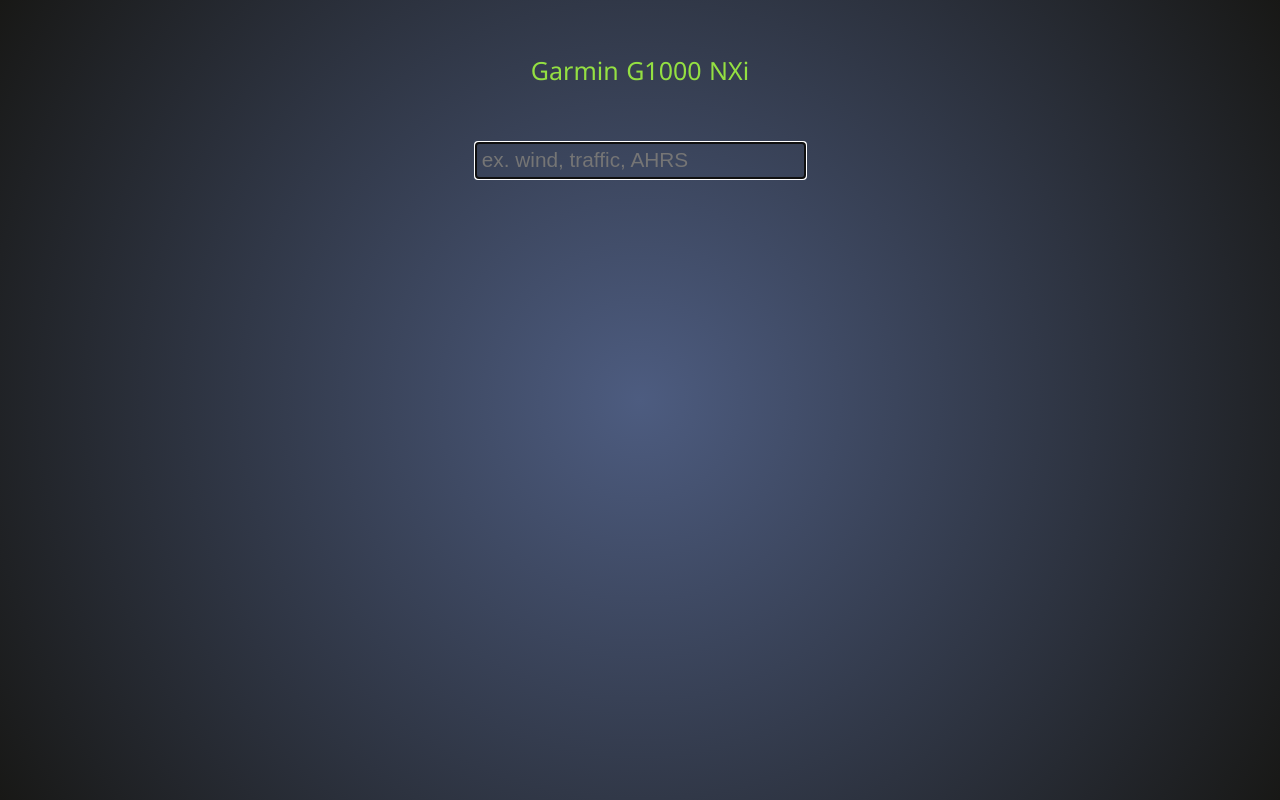
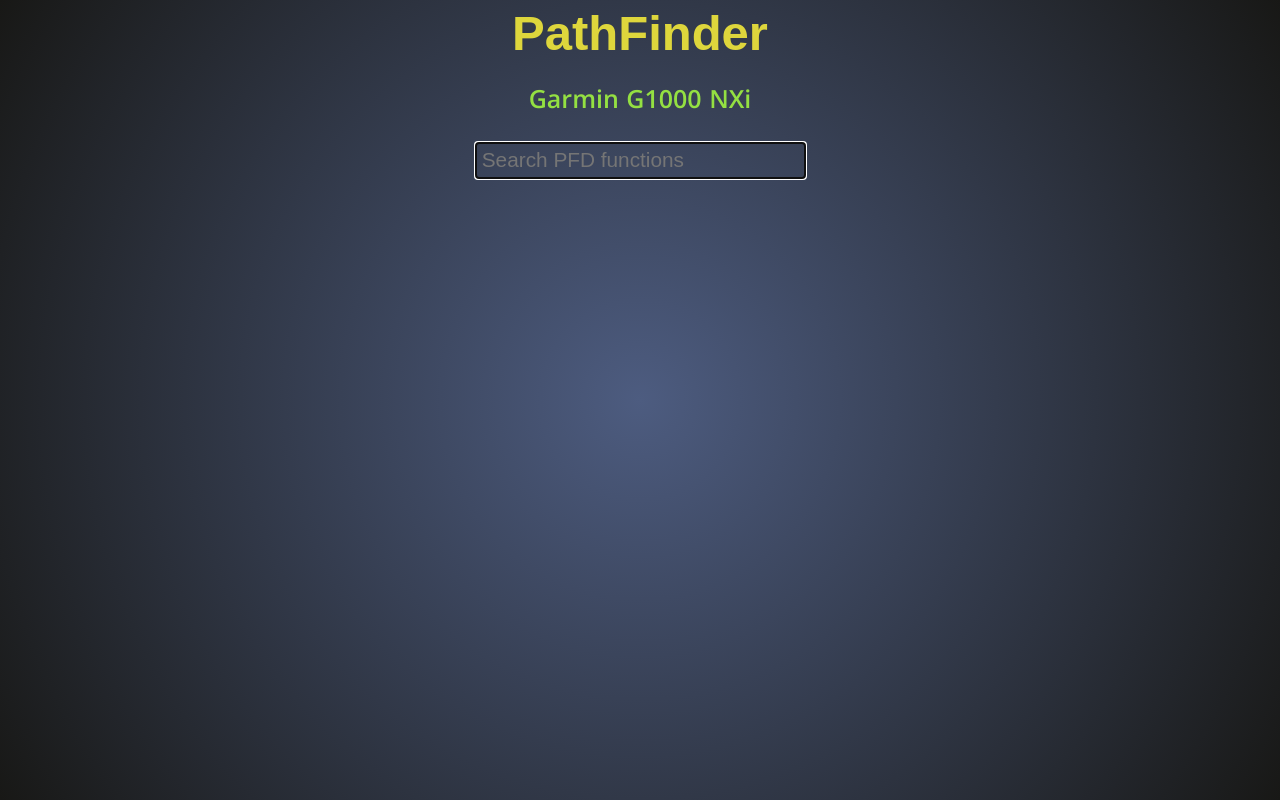
Before and after one commit to adamkudz/nxi-manual, a Vue app: page /bezelkeysim in a window 1280 px wide. Built offline with nearby package versions, Linux system fonts and the light colour scheme; a web font is replaced by a local one.

Commit message:
changed font

```diff
--- a/public/index.html
+++ b/public/index.html
@@ -6,6 +6,10 @@
     <meta name="viewport" content="width=device-width,initial-scale=1.0" />
     <link
       href="https://fonts.googleapis.com/css2?family=Days+One&display=swap"
+      rel="stylesheet"
+    />
+    <link
+      href="https://fonts.googleapis.com/css2?family=Open+Sans:wght@600;700&display=swap"
       rel="stylesheet"
     />
     <link rel="icon" href="./favicon.ico" />
--- a/src/App.vue
+++ b/src/App.vue
@@ -17,7 +17,7 @@
   --bezelLightOff: #e9ffff;
   --daysFont: "Days One", sans-serif;
   --mainYellow: hsla(57, 87%, 59%, 0.9);
-  --mainFont: "Segoe UI", "Open Sans";
+  --mainFont: "Open Sans";
   --backupFont: "Open Sans";
 
   --bezelGreen: #80ff6a;
@@ -39,6 +39,10 @@
 *:after {
   box-sizing: border-box;
   margin: 0;
+}
+h1 {
+  color: var(--mainYellow);
+  font-family: var(--daysFont);
 }
 .background {
   background: radial-gradient(
--- a/src/components/PFDComponents/DynBezelRow.vue
+++ b/src/components/PFDComponents/DynBezelRow.vue
@@ -28,18 +28,18 @@
     return {
       localKey: "",
       lightArray: "",
-      buttonType: ""
+      buttonType: "",
     };
   },
   computed: {
-    labels: function() {
+    labels: function () {
       return this.selectedKey.labels;
-    }
+    },
   },
   methods: {
-    selectLocalKey: function(e) {
+    selectLocalKey: function (e) {
       let target = e.target.id;
-      this.localKey = this.pfdData.find(data => data.buttonName == target);
+      this.localKey = this.pfdData.find((data) => data.buttonName == target);
       this.buttonType = this.localKey.buttonType;
       if (this.localKey.buttonType == "bezelGroup") {
         this.lightArray = this.selectedKey.lightArray;
@@ -54,35 +54,35 @@
       }
     },
 
-    searchForKey: function(e) {
+    searchForKey: function (e) {
       let target = e.target.id;
       let ancestor = this.ancestor;
       this.$emit("searchForKey", [target, ancestor]);
     },
 
-    placeLights: function() {
+    placeLights: function () {
       let lightRow = this.$refs.light;
       let lightArray = this.selectedKey.lightArray;
-      lightRow.forEach(row => {
+      lightRow.forEach((row) => {
         if (row.id == lightArray[row.id]) {
           lightRow[row.id].classList.add("labelLight");
         }
       });
     },
-    removeLights: function() {
+    removeLights: function () {
       let lightRow = this.$refs.light;
-      lightRow.forEach(row => {
+      lightRow.forEach((row) => {
         row.classList.remove("labelLight");
       });
-    }
+    },
   },
-  beforeUpdate: function() {
+  beforeUpdate: function () {
     this.removeLights();
     this.lightArray = [];
   },
-  updated: function() {
+  updated: function () {
     if (this.selectedKey.lightArray) this.placeLights();
-  }
+  },
 };
 </script>
 
@@ -108,7 +108,7 @@
 }
 .label {
   color: var(--brightWhite);
-  font-family: "Segoe UI";
+  font-family: "Open Sans", sans-serif;
   font-weight: 700;
   font-size: 0.63em;
   text-align: center;
--- a/src/components/PFDComponents/pfdBezelRow.vue
+++ b/src/components/PFDComponents/pfdBezelRow.vue
@@ -24,19 +24,19 @@
   },
 
   methods: {
-    selectCurrentKey: function(e) {
+    selectCurrentKey: function (e) {
       if (this.highlighted !== e.target.id) {
       } else if (this.selected.buttonName == e.target.id) {
       } else {
         this.$emit("countUp");
       }
-    }
+    },
   },
   computed: {
-    labels: function() {
+    labels: function () {
       return this.currentKey.labels;
-    }
-  }
+    },
+  },
 };
 </script>
 
@@ -60,7 +60,7 @@
   padding-right: 3.5%;
   p {
     color: var(--brightWhite);
-    font-family: "Segoe UI";
+    font-family: "Open Sans", sans-serif;
     font-weight: 700;
     font-size: 0.7em;
     text-align: center;
--- a/src/components/PathBezelRow.vue
+++ b/src/components/PathBezelRow.vue
@@ -68,7 +68,7 @@
   padding-right: 3.5%;
   p {
     color: var(--brightWhite);
-    font-family: "Segoe UI";
+    font-family: "Open Sans", sans-serif;
     font-weight: 700;
     font-size: 0.7em;
     text-align: center;
--- a/src/views/Home.vue
+++ b/src/views/Home.vue
@@ -4,6 +4,7 @@
       <h1>Not Available for use on Phones. Please use a tablet or desktop.</h1>
     </div>
     <div class="titleBox">
+      <h1 class="smallTitle">PathFinder</h1>
       <p>Garmin G1000 NXi</p>
     </div>
     <div class="searchContainer">
@@ -13,7 +14,7 @@
             v-focus
             v-model="searchText"
             type="text"
-            placeholder="ex. wind, traffic, AHRS"
+            placeholder="Search PFD functions"
           />
         </div>
       </div>
@@ -130,6 +131,7 @@
 }
 .smallTitle {
   font-size: 49px;
+  text-align: center;
 }
 hr {
   border: 1px solid var(--lightWhite);
--- a/src/views/SearchPath.vue
+++ b/src/views/SearchPath.vue
@@ -4,13 +4,13 @@
       <PDFComponent @togglePDF="togglePDF" :selected="selected" />
     </div>
     <header>
-      <h2>Search Results</h2>
+      <h1>Pathfinder</h1>
+      <div class="fullPathButton">
+        <button class="navButton" @click="showFullPath">SHOW FULL PATH</button>
+      </div>
     </header>
     <div class="featureDescription">
       <DescriptionWithLabel :selected="selected" :count="count" />
-      <!-- <div class="fullPathButton">
-        <button @click="showFullPath">SHOW FULL PATH</button>
-      </div> -->
     </div>
 
     <div
@@ -28,10 +28,10 @@
       />
     </div>
     <div v-if="displayDescription" class="buttonContainer">
-      <button class="navButton" @click="goHome">Search Again</button>
       <button v-if="selected.ref" class="navButton" @click="togglePDF">
         See Docs
       </button>
+      <button class="navButton" @click="goHome">Search Again</button>
     </div>
   </div>
 </template>
```
